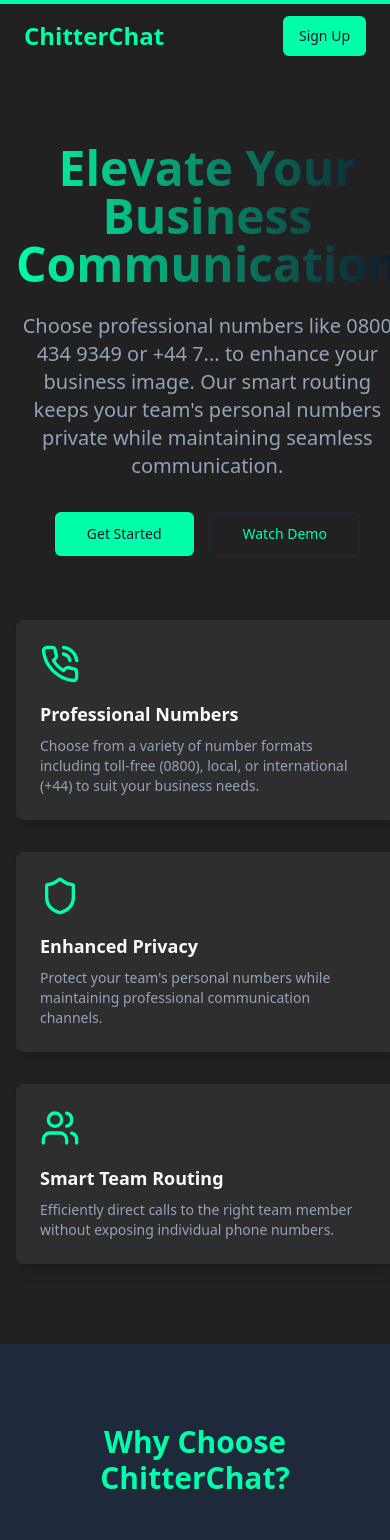
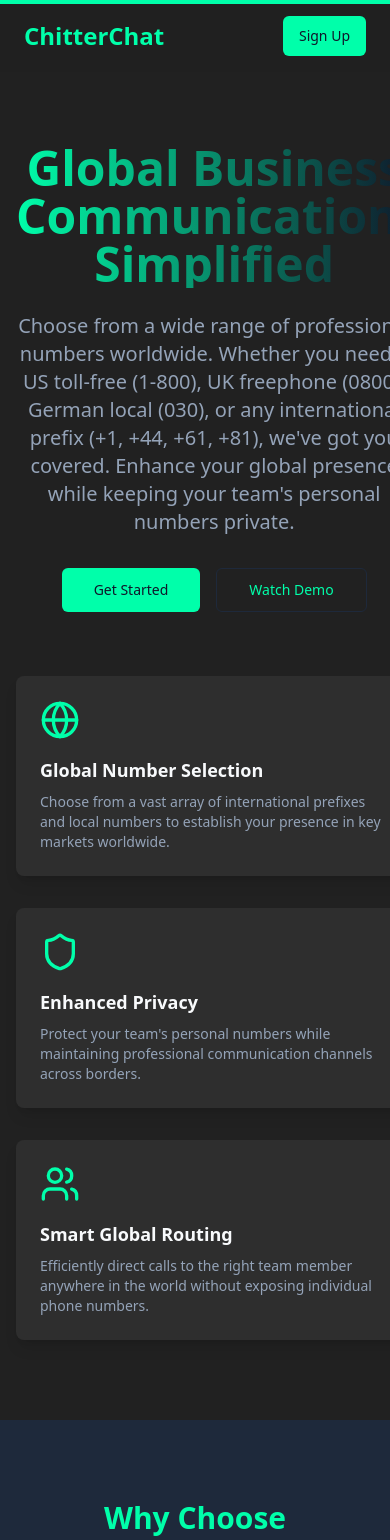
Before and after one commit to martymcquaid/chitterconnect, a React (Vite) app: page / in a window 390 px wide. Shown: the top 1540 px of the page. Built offline with nearby package versions, Linux system fonts and the light colour scheme.

Commit message:
Enhance prefix options for sign-up
Updated the sign-up process to include a variety of popular worldwide prefixes, showcasing support for diverse phone number formats beyond just 0800 and +44. This change aims to better represent the global capabilities of the service.
[skip gpt_engineer]

```diff
--- a/src/components/HeroSection.jsx
+++ b/src/components/HeroSection.jsx
@@ -1,7 +1,7 @@
 import React from 'react';
 import { Button } from "@/components/ui/button";
 import { motion } from "framer-motion";
-import { PhoneCall, Shield, Users } from 'lucide-react';
+import { PhoneCall, Shield, Users, Globe } from 'lucide-react';
 
 const FeatureCard = ({ icon: Icon, title, description }) => (
   <motion.div
@@ -27,11 +27,12 @@ const HeroSection = () => {
           transition={{ duration: 0.8 }}
         >
           <h1 className="text-5xl md:text-6xl font-bold mb-6 bg-clip-text text-transparent bg-gradient-to-r from-primary to-primary-foreground">
-            Elevate Your Business Communication
+            Global Business Communication, Simplified
           </h1>
           <p className="text-xl mb-8 max-w-3xl mx-auto text-muted-foreground">
-            Choose professional numbers like 0800 434 9349 or +44 7... to enhance your business image.
-            Our smart routing keeps your team's personal numbers private while maintaining seamless communication.
+            Choose from a wide range of professional numbers worldwide. Whether you need a US toll-free (1-800),
+            UK freephone (0800), German local (030), or any international prefix (+1, +44, +61, +81), we've got you covered.
+            Enhance your global presence while keeping your team's personal numbers private.
           </p>
           <div className="flex justify-center space-x-4">
             <Button size="lg" className="bg-primary text-primary-foreground hover:bg-primary/90">Get Started</Button>
@@ -41,19 +42,19 @@ const HeroSection = () => {
 
         <div className="grid grid-cols-1 md:grid-cols-3 gap-8 mt-16">
           <FeatureCard
-            icon={PhoneCall}
-            title="Professional Numbers"
-            description="Choose from a variety of number formats including toll-free (0800), local, or international (+44) to suit your business needs."
+            icon={Globe}
+            title="Global Number Selection"
+            description="Choose from a vast array of international prefixes and local numbers to establish your presence in key markets worldwide."
           />
           <FeatureCard
             icon={Shield}
             title="Enhanced Privacy"
-            description="Protect your team's personal numbers while maintaining professional communication channels."
+            description="Protect your team's personal numbers while maintaining professional communication channels across borders."
           />
           <FeatureCard
             icon={Users}
-            title="Smart Team Routing"
-            description="Efficiently direct calls to the right team member without exposing individual phone numbers."
+            title="Smart Global Routing"
+            description="Efficiently direct calls to the right team member anywhere in the world without exposing individual phone numbers."
           />
         </div>
       </div>
```
